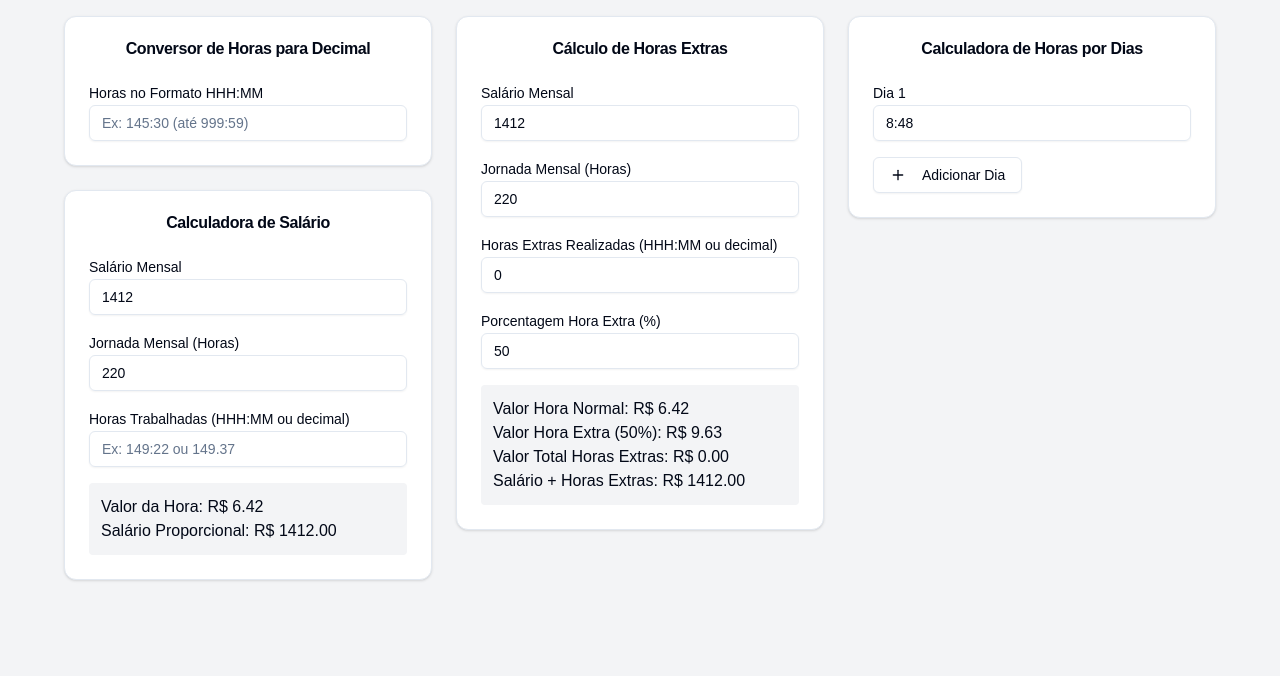
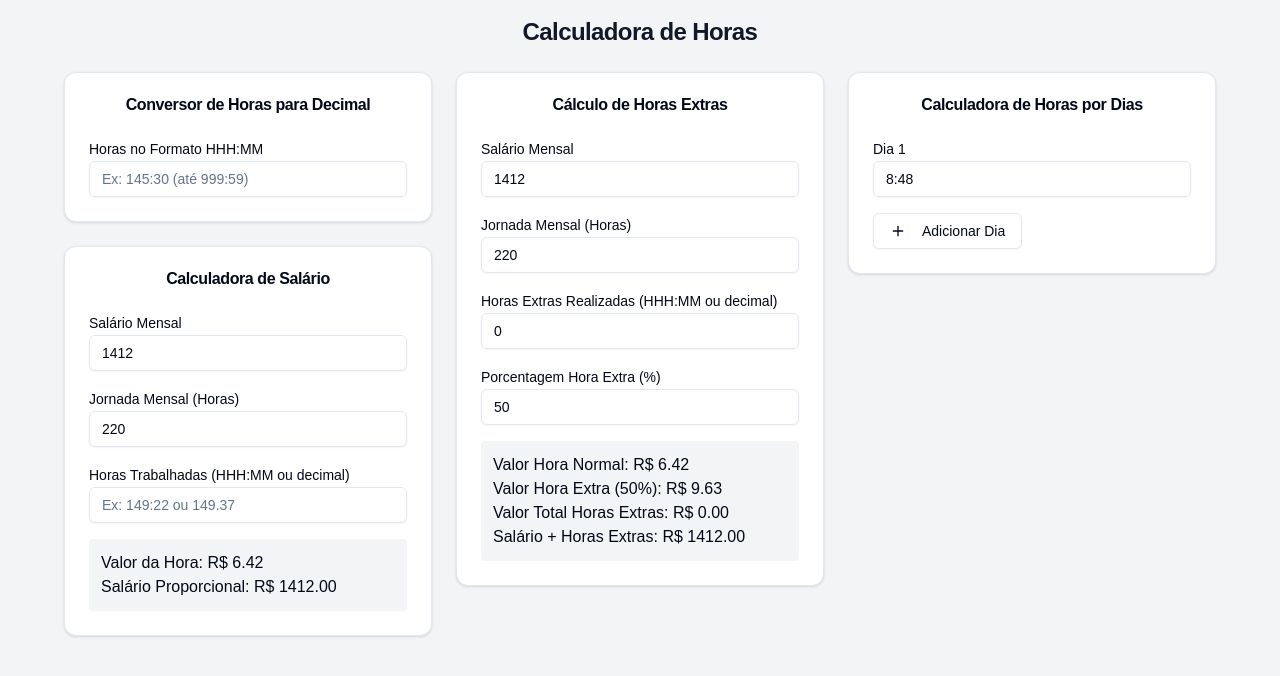
Before and after one commit to Wesleysza1/salary-calculator, a Next.js app in the folder salary-calculator-app/: page / in a window 1280 px wide. Shown: the top 676 px of the page. Built offline with nearby package versions, Linux system fonts and the light colour scheme.

Commit message:
Update page.js

```diff
--- a/salary-calculator-app/src/app/page.js
+++ b/salary-calculator-app/src/app/page.js
@@ -173,6 +173,8 @@ export default function Home() {
   return (
     <main className="flex flex-col min-h-screen p-4 bg-gray-100">
       <div className="max-w-6xl mx-auto w-full">
+        <h3 className="text-2xl/7 font-bold text-gray-900 sm:truncate sm:text-2xl sm:tracking-tight text-center">Calculadora de Horas</h3>
+        <br></br>
         <div className="grid grid-cols-1 md:grid-cols-3 gap-6">
           {/* Coluna Esquerda */}
           <div className="space-y-6">
```
